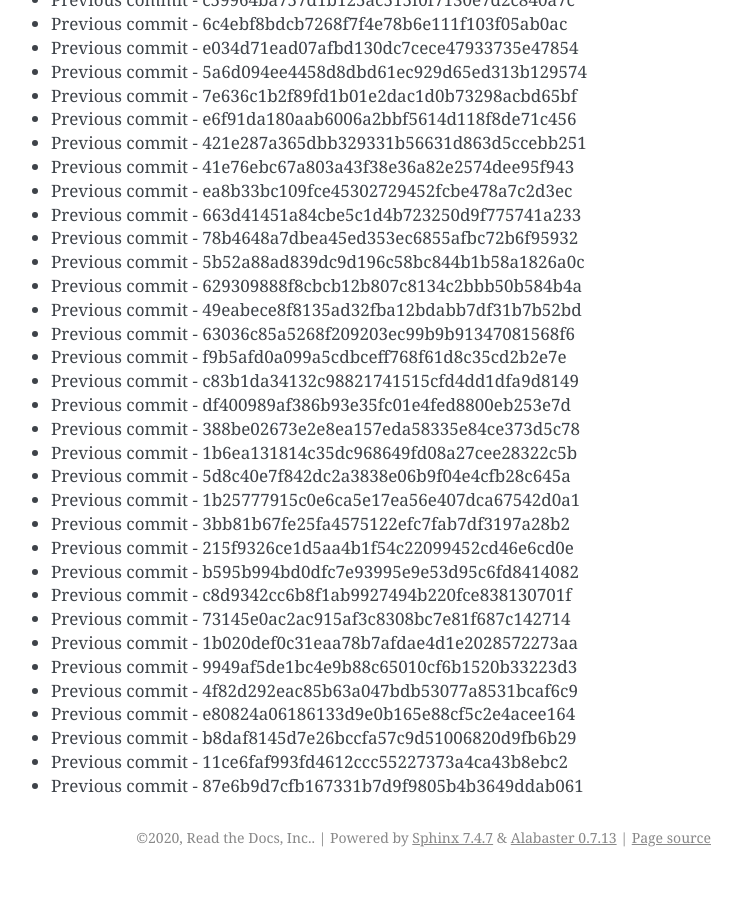
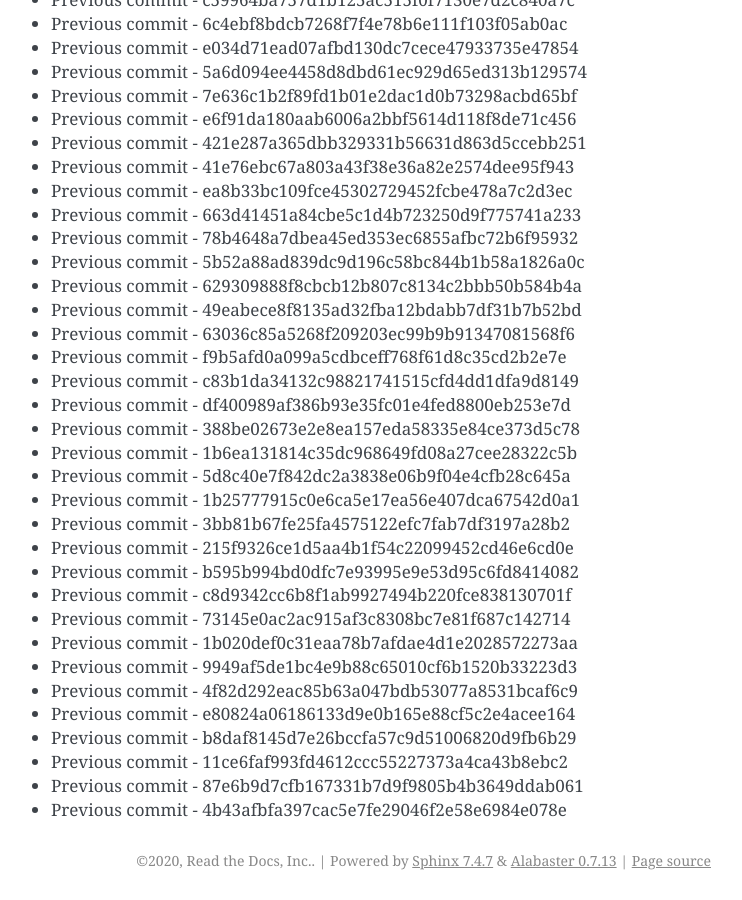
Before and after one commit to readthedocs/rtd-git-stresstest, a Sphinx documentation site: the page built from docs/updates.rst, in a window 1280 px wide and 900 px high, scrolled down 43656 px. Shown: the whole window, without its empty margins (399-1141 px from the left). Built offline with Sphinx 7.4.7, drawn with Linux system fonts in a browser that asks for light colours; before the commit the page ends 44533 px from its top, so only the background shows below that.

Commit message:
Generating commit from previous: 4b43afbfa397cac5e7fe29046f2e58e6984e078e

```diff
--- a/docs/updates.rst
+++ b/docs/updates.rst
@@ -1866,3 +1866,4 @@ It can be tested for any performance characteristics.
 * Previous commit - b8daf8145d7e26bccfa57c9d51006820d9fb6b29
 * Previous commit - 11ce6faf993fd4612ccc55227373a4ca43b8ebc2
 * Previous commit - 87e6b9d7cfb167331b7d9f9805b4b3649ddab061
+* Previous commit - 4b43afbfa397cac5e7fe29046f2e58e6984e078e
```
